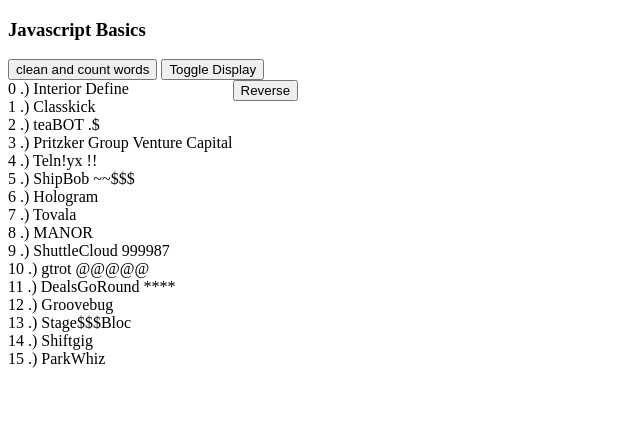
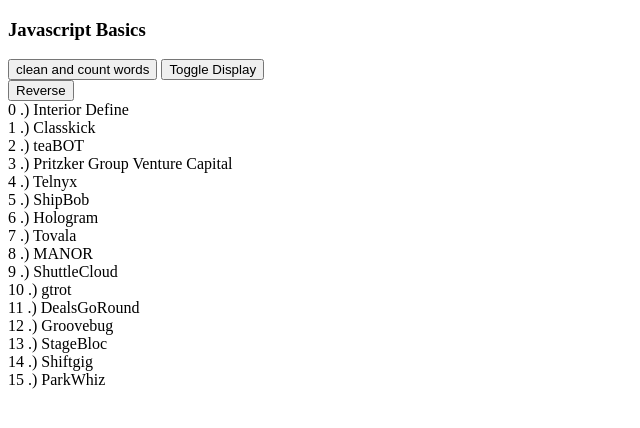
Before and after one commit to dejiang27/javascript101, a plain HTML site: page index.html in a window 1280 px wide. Both pictures are taken after a click on the button "clean and count words". Shown: the whole page, without its empty margins (0-640 px from the left). Drawn offline with Linux system fonts and the light colour scheme.

Commit message:
Removed whitespaces from each company name

```diff
--- a/index.html
+++ b/index.html
@@ -157,7 +157,21 @@
 
         for(var x = 0; x < i; x ++){
 
+            //Remove leading whitespaces
+            while(chicagoStartups[x][0] == " "){
+                chicagoStartups[x]= chicagoStartups[x].substring(1);
+            }
+
+            //Remove trailing whitespaces
+            for (var z = 0; z < chicagoStartups[x].length; z++){
+                if(chicagoStartups[x][z] == " " && chicagoStartups[x][z+1] == " "){
+                    chicagoStartups[x] = chicagoStartups[x].slice(0, z)+chicagoStartups[x].slice(z+1);
+                    z --;
+                }
+
+            }
             for (var y = 0; y < sc.length; y++){
+
                 while(chicagoStartups[x].includes(sc[y])){
                     chicagoStartups[x] = chicagoStartups[x].replace(sc[y], '');
                 }
@@ -166,8 +180,9 @@
         }
 
         //run();
-        //initDocument();
-        return chicagoStartups;
+        initDocument();
+        initReverse();
+        //return chicagoStartups;
 
 
     }
@@ -200,6 +215,8 @@
 
             3.
         */
+
+        var ho
 
     }
 
```
